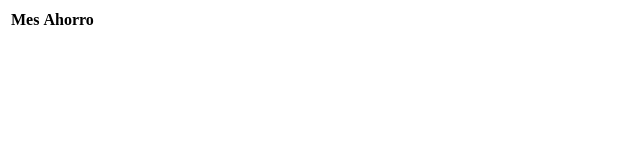
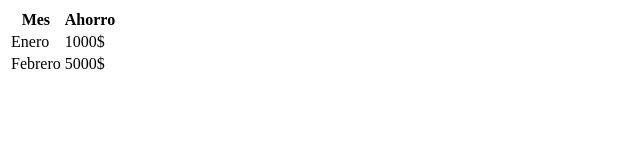
Before and after one commit to Atter12xd/HTML, a plain HTML site: page Ejercicios_Personales/listas_y_tablas.html in a window 1280 px wide. Shown: the whole page, without its empty margins (0-640 px from the left). Drawn offline with Linux system fonts and the light colour scheme.

Commit message:
usamos la etiqueta tbody que aparecera debajo del encabezado

```diff
--- a/Ejercicios_Personales/listas_y_tablas.html
+++ b/Ejercicios_Personales/listas_y_tablas.html
@@ -13,6 +13,16 @@
                 <th>Mes</th> <!-- indicamos que ira en nuestra cabezecera de nuestra tabla-->
                 <th>Ahorro</th>
             </tr>
+        <tbody> <!-- Aparece debajo del encabezado de la tabla-->
+            <tr>
+                <td>Enero</td> <!-- son los datos que pasara abajo-->
+                <td>1000$</td>
+            </tr>
+            <tr>
+                <td>Febrero</td>
+                <td>5000$</td>
+            </tr>
+        </tbody>
 
         </thead>
 
```
